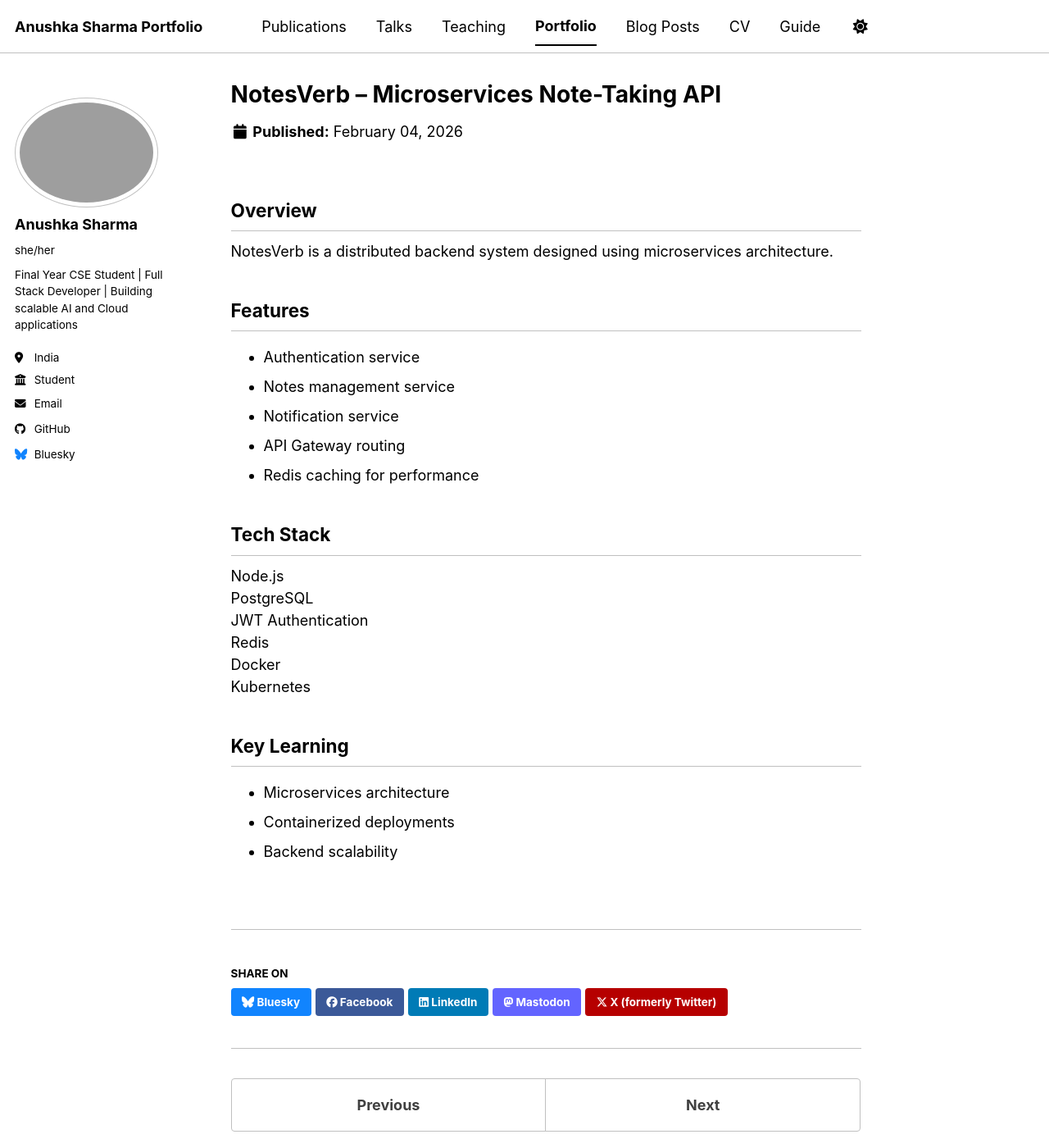
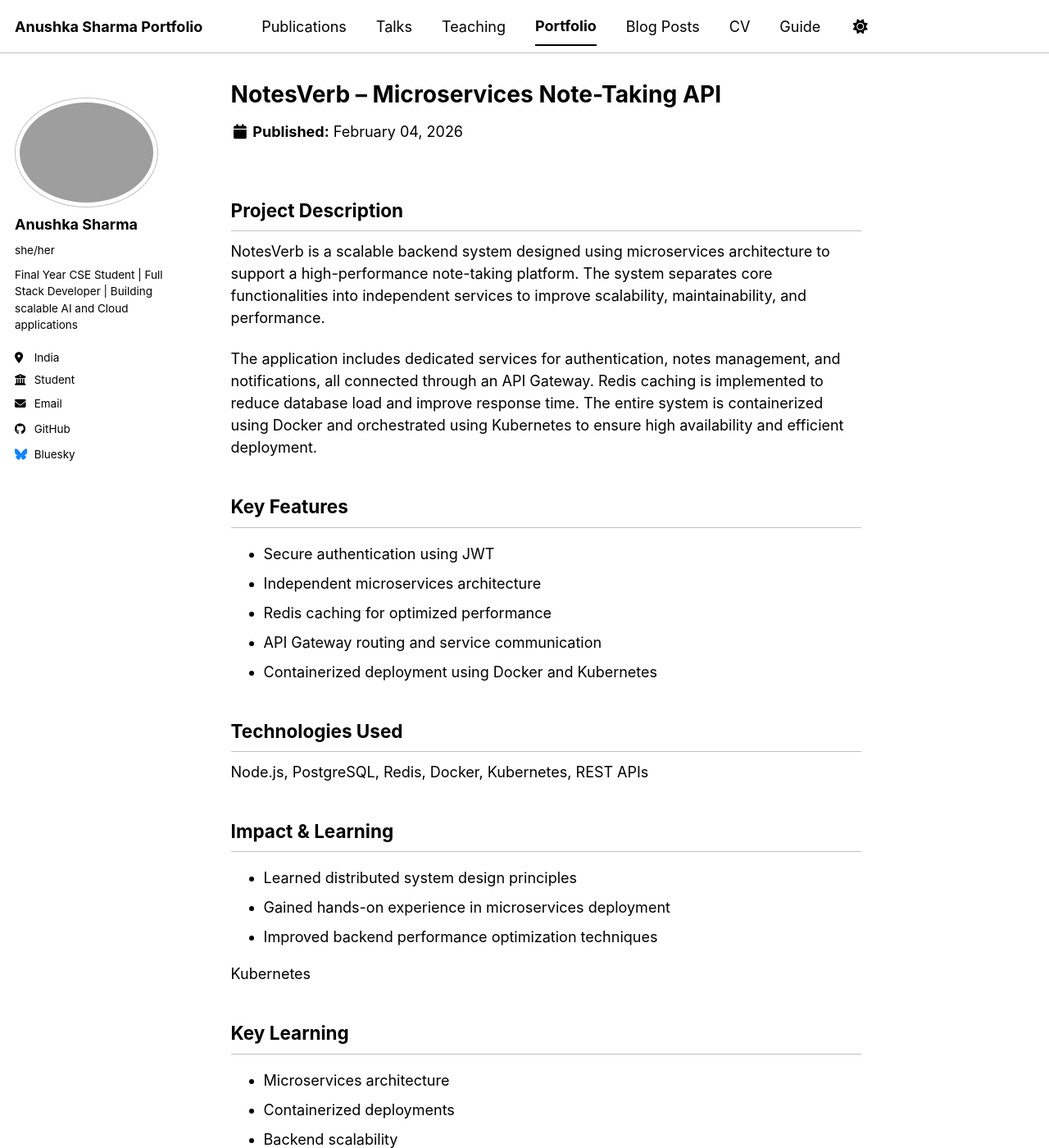
Before and after one commit to Anushka204/anushka204.github.io, a Jekyll site: the page built from _portfolio/portfolio-1.md, in a window 1280 px wide and 1400 px high. Shown: the whole window at 82% size. Built offline with Jekyll 4.4.1, drawn with Linux system fonts in a browser that asks for light colours; a script bundle is joined from its source files by our own code; library files that are not in the unit come from our copies.

Commit message:
Update portfolio-1.md

```diff
--- a/_portfolio/portfolio-1.md
+++ b/_portfolio/portfolio-1.md
@@ -1,27 +1,30 @@
 ---
 title: "NotesVerb – Microservices Note-Taking API"
-excerpt: "Scalable backend architecture using microservices and container orchestration"
+excerpt: "Scalable microservices backend with containerized deployment"
 collection: portfolio
-header:
-  teaser: /images/notesverb.png
 ---
 
-## Overview
-NotesVerb is a distributed backend system designed using microservices architecture.
+## Project Description
 
-## Features
-- Authentication service
-- Notes management service
-- Notification service
-- API Gateway routing
-- Redis caching for performance
+NotesVerb is a scalable backend system designed using microservices architecture to support a high-performance note-taking platform. The system separates core functionalities into independent services to improve scalability, maintainability, and performance.
 
-## Tech Stack
-Node.js
-PostgreSQL
-JWT Authentication
-Redis
-Docker
+The application includes dedicated services for authentication, notes management, and notifications, all connected through an API Gateway. Redis caching is implemented to reduce database load and improve response time. The entire system is containerized using Docker and orchestrated using Kubernetes to ensure high availability and efficient deployment.
+
+## Key Features
+- Secure authentication using JWT
+- Independent microservices architecture
+- Redis caching for optimized performance
+- API Gateway routing and service communication
+- Containerized deployment using Docker and Kubernetes
+
+## Technologies Used
+Node.js, PostgreSQL, Redis, Docker, Kubernetes, REST APIs
+
+## Impact & Learning
+- Learned distributed system design principles
+- Gained hands-on experience in microservices deployment
+- Improved backend performance optimization techniques
+
 Kubernetes
 
 ## Key Learning
```
